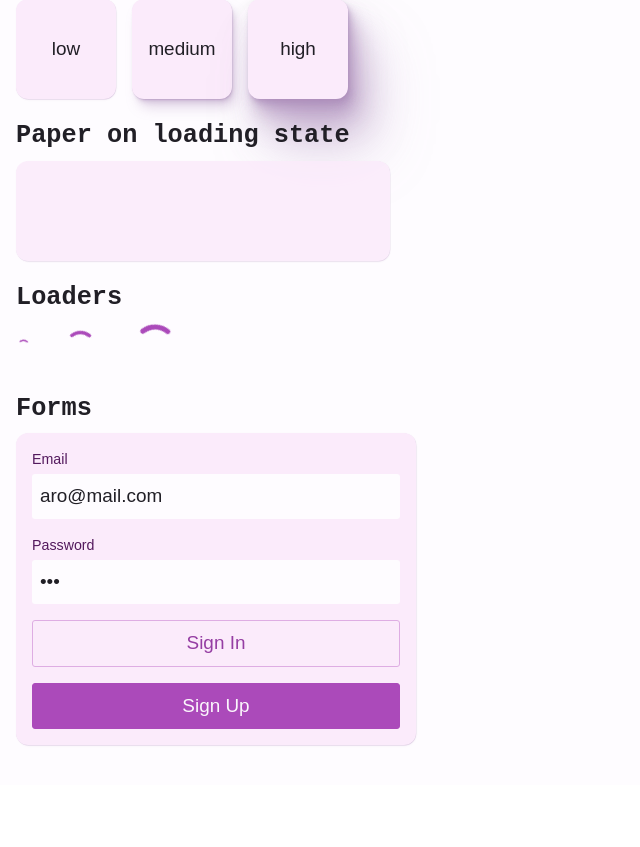
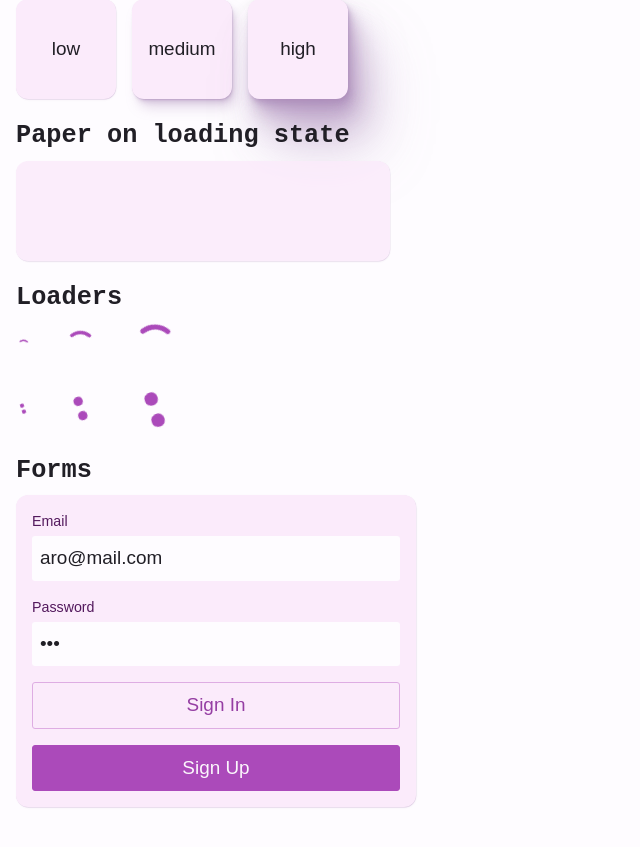
Before and after one commit to notAro14/next-ts-starter, a Next.js app: page / in a window 1280 px wide. Shown: the part 907-1754 px from the top of the page, without its empty margins (0-640 px from the left). Before the commit the page ends 1692 px from the top, so only its background shows below. Built offline with nearby package versions, Linux system fonts and the light colour scheme.

Commit message:
Add momentum loader

```diff
--- a/src/pages/index.tsx
+++ b/src/pages/index.tsx
@@ -13,6 +13,7 @@ import Box from "src/ui/box"
 import SEO from "src/components/seo"
 import Link from "src/ui/link"
 import Ring from "src/ui/ring"
+import Momentum from "src/ui/momentum"
 import { Input, Label, FormControl } from "src/ui/input"
 // FUNCTIONS
 import { styled } from "src/ui/stitches.config"
@@ -130,6 +131,11 @@ const IndexPage: NextPageWithLayout = () => {
             <Ring size="md" />
             <Ring size="lg" />
           </Flex>
+          <Flex css={{ alignItems: "center" }} gap={6}>
+            <Momentum size="sm" />
+            <Momentum size="md" />
+            <Momentum size="lg" />
+          </Flex>
         </Section>
         <Section title="Forms">
           <form onSubmit={(evt) => evt.preventDefault()}>
--- /dev/null
+++ b/src/ui/momentum/index.ts
@@ -0,0 +1,2 @@
+export { default } from "./momentum"
+export * from "./momentum"
--- /dev/null
+++ b/src/ui/momentum/momentum.tsx
@@ -0,0 +1,84 @@
+import { FC } from "react"
+import type { VariantProps } from "@stitches/react"
+
+import { styled, keyframes } from "src/ui/stitches.config"
+
+const wobble = keyframes({
+  "0%, 100%": {
+    transform: "translateX(0)",
+  },
+  "50%": {
+    transform: "translateX(calc($$momentum-size * 0.2)) scale(1.1)",
+  },
+})
+const wobble2 = keyframes({
+  "0%, 100%": {
+    transform: "translateX(0)",
+  },
+  "50%": {
+    transform: "translateX(calc($$momentum-size * -0.2)) scale(1.1)",
+  },
+})
+const rotate = keyframes({
+  "0%": {
+    transform: "rotate(0deg)",
+  },
+  "100%": {
+    transform: "rotate(360deg)",
+  },
+})
+
+const momentumSizeKey = "$$momentum-size"
+const momentumColorKey = "$$momentum-color"
+const momentumSpeedKey = "$$momentum-speed"
+
+const StyledMomentum = styled("div", {
+  [momentumColorKey]: "$colors$semantic-solid",
+  [momentumSpeedKey]: "1.1s",
+
+  position: "relative",
+  display: "flex",
+  alignItems: "center",
+  justifyContent: "center",
+  height: momentumSizeKey,
+  width: momentumSizeKey,
+  animation: `${rotate} ${momentumSpeedKey} linear infinite`,
+
+  "&::before, &::after": {
+    content: '""',
+    height: "25%",
+    width: "25%",
+    borderRadius: "50%",
+    backgroundColor: momentumColorKey,
+  },
+  "&::before": {
+    animation: `${wobble2} calc(${momentumSpeedKey} * 1.25) ease-in-out infinite`,
+    marginRight: "10%",
+  },
+  "&::after": {
+    animation: `${wobble} calc(${momentumSpeedKey} * 1.25) ease-in-out infinite`,
+  },
+
+  variants: {
+    size: {
+      sm: {
+        [momentumSizeKey]: "15px",
+      },
+      md: {
+        [momentumSizeKey]: "35px",
+      },
+      lg: {
+        [momentumSizeKey]: "50px",
+      },
+    },
+  },
+  defaultVariants: {
+    size: "sm",
+  },
+})
+
+const Momentum: FC<VariantProps<typeof StyledMomentum>> = ({ size }) => {
+  return <StyledMomentum role="progressbar" size={size} />
+}
+
+export default Momentum
```
